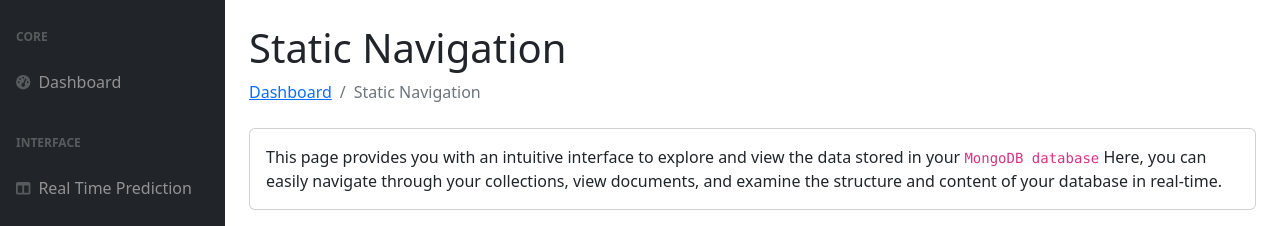
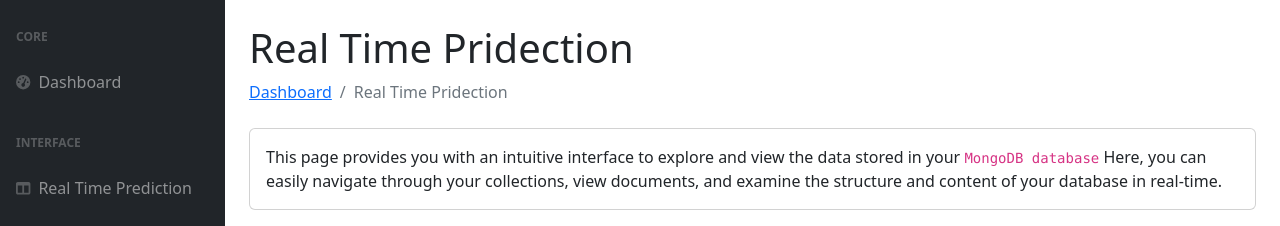
Before and after one commit to Marouan19/Twitter_sentiment_Analysis, a Flask app: page /layout-static in a window 1280 px wide. Shown: the part 56-282 px from the top of the page. Run offline with Flask 3, Linux system fonts and the light colour scheme; some libraries are stand-ins or nearby versions.

Commit message:
finished

```diff
--- a/Application/templates/layout-static.html
+++ b/Application/templates/layout-static.html
@@ -69,10 +69,10 @@
         <div id="layoutSidenav_content">
             <main>
                 <div class="container-fluid px-4">
-                    <h1 class="mt-4">Static Navigation</h1>
+                    <h1 class="mt-4">Real Time Pridection</h1>
                     <ol class="breadcrumb mb-4">
                         <li class="breadcrumb-item"><a href="index.html">Dashboard</a></li>
-                        <li class="breadcrumb-item active">Static Navigation</li>
+                        <li class="breadcrumb-item active">Real Time Pridection</li>
                     </ol>
                     <div class="card mb-4">
                         <div class="card-body">
```
Also changed, not shown: Application/static/images/flask_logo.png (added), Application/static/images/github_logo.png (added), Application/static/images/kafka_logo.png (added), Application/static/images/ml_logo.png (added), Application/static/images/mongodb_logo.png (added), Application/static/images/pyspark_logo.png (added), images/data_import.png (added), images/import.png (added), images/prediction.png (added), images/visualisation.png (added).
